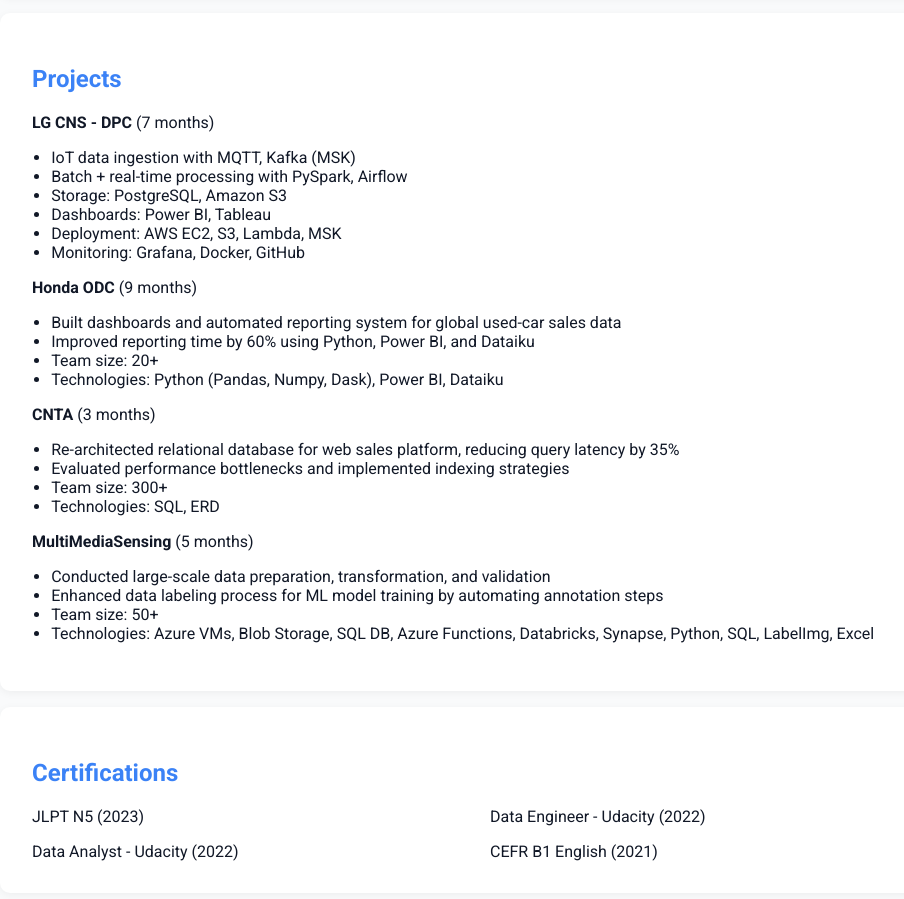
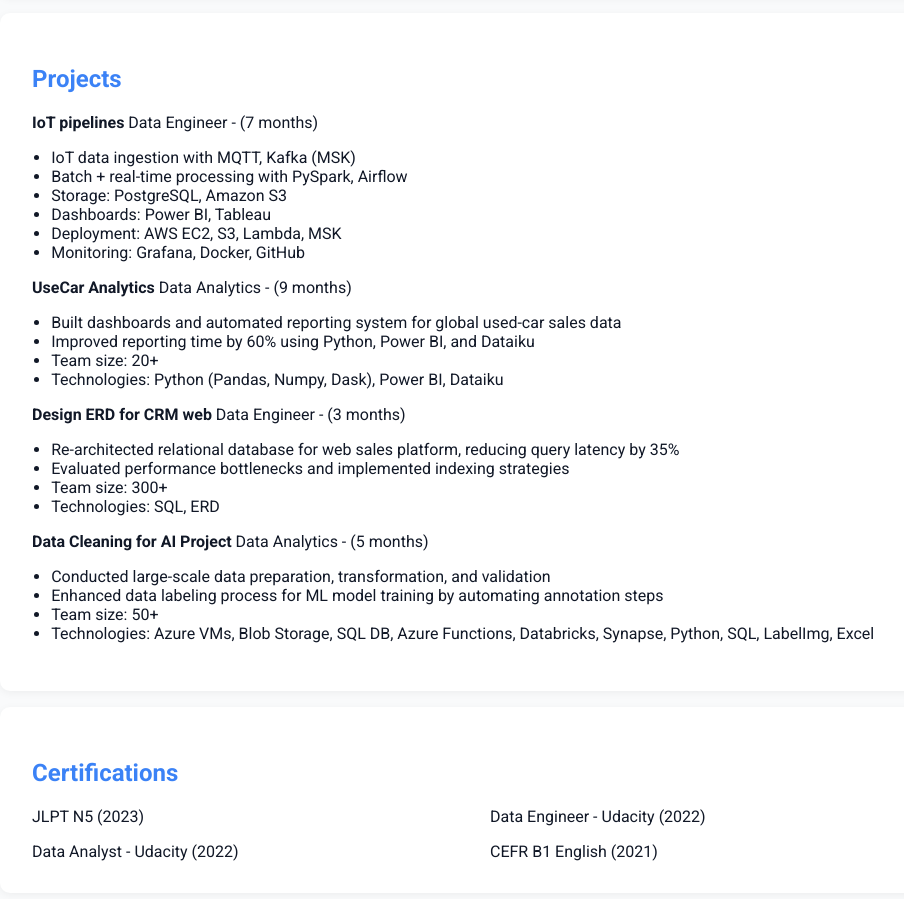
Before and after one commit to Tannguyenchi/tannguyenchi.github.io, a plain HTML site: page index.html in a window 1280 px wide. Shown: the part 1242-2141 px from the top of the page, without its empty margins (158-1062 px from the left). Drawn offline with Linux system fonts and the light colour scheme.

Commit message:
Update index.html
Fix name project

```diff
--- a/index.html
+++ b/index.html
@@ -56,7 +56,7 @@
 
     <section>
         <h2>Projects</h2>
-        <p><strong>LG CNS - DPC</strong> (7 months)</p>
+        <p><strong>IoT pipelines</strong> Data Engineer - (7 months)</p>
         <ul>
             <li>IoT data ingestion with MQTT, Kafka (MSK)</li>
             <li>Batch + real-time processing with PySpark, Airflow</li>
@@ -65,7 +65,7 @@
             <li>Deployment: AWS EC2, S3, Lambda, MSK</li>
             <li>Monitoring: Grafana, Docker, GitHub</li>
         </ul>
-        <p><strong>Honda ODC</strong> (9 months)</p>
+        <p><strong>UseCar Analytics</strong> Data Analytics - (9 months)</p>
         <ul>
             <li>Built dashboards and automated reporting system for global used-car sales data</li>
             <li>Improved reporting time by 60% using Python, Power BI, and Dataiku</li>
@@ -73,7 +73,7 @@
             <li>Technologies: Python (Pandas, Numpy, Dask), Power BI, Dataiku</li>
         </ul>
 
-        <p><strong>CNTA</strong> (3 months)</p>
+        <p><strong>Design ERD for CRM web</strong> Data Engineer - (3 months)</p>
         <ul>
             <li>Re-architected relational database for web sales platform, reducing query latency by 35%</li>
             <li>Evaluated performance bottlenecks and implemented indexing strategies</li>
@@ -81,7 +81,7 @@
             <li>Technologies: SQL, ERD</li>
         </ul>
 
-        <p><strong>MultiMediaSensing</strong> (5 months)</p>
+        <p><strong>Data Cleaning for AI Project</strong> Data Analytics - (5 months)</p>
         <ul>
             <li>Conducted large-scale data preparation, transformation, and validation</li>
             <li>Enhanced data labeling process for ML model training by automating annotation steps</li>
```
